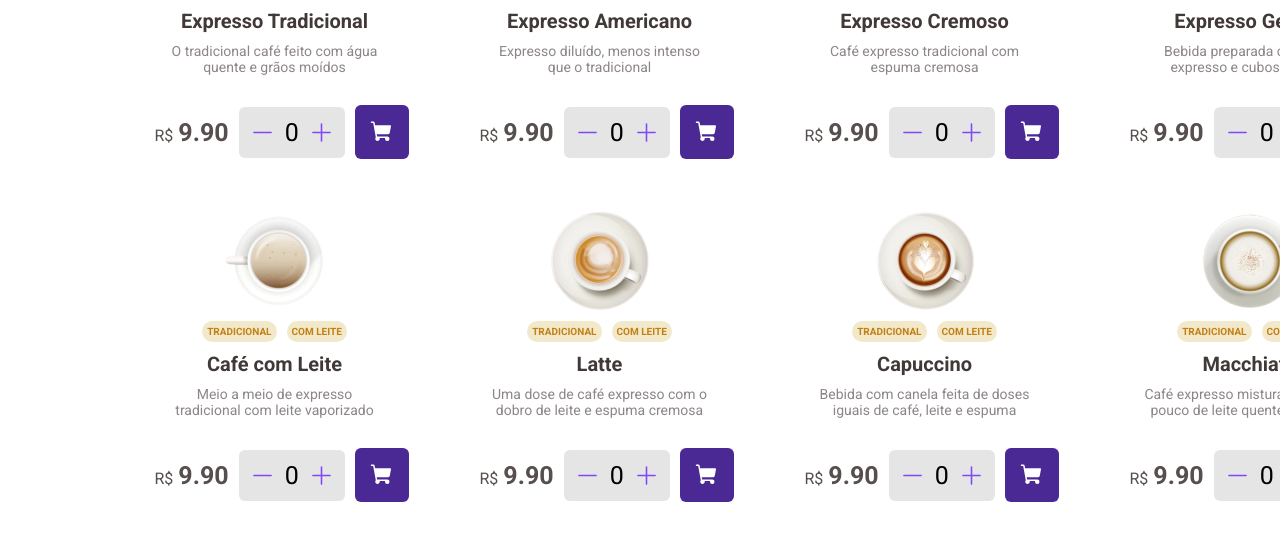
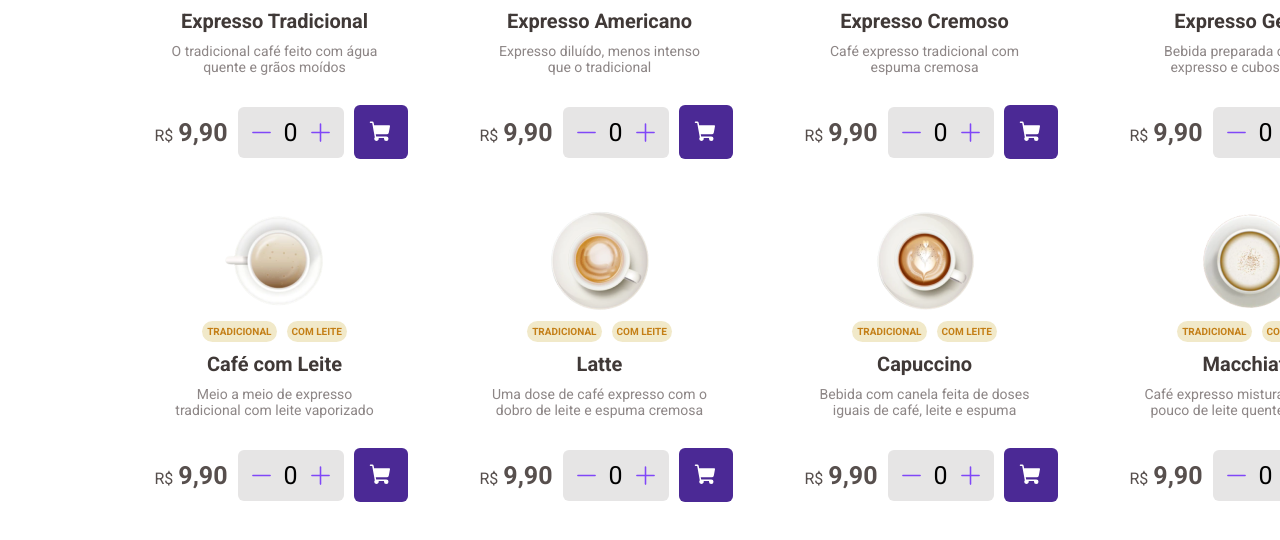
Before and after one commit to erickggarcia/coffee-ecomerce, a React (Vite) app: page / in a window 1280 px wide. Shown: the part 807-1347 px from the top of the page. Built offline with nearby package versions, Linux system fonts and the light colour scheme.

Commit message:
[update] projeto do ecommerce finalizado

```diff
--- a/src/pages/Home/components/Products/index.tsx
+++ b/src/pages/Home/components/Products/index.tsx
@@ -35,7 +35,7 @@ return (
             <h3>{props.name}</h3>
             <p className="description">{props.description}</p>
             <div className="priceMenu">
-                <p className="value">R$<span>{props.value.toFixed(2)}</span></p>
+                <p className="value">R$<span>{props.value.toFixed(2).replace('.', ',')}</span></p>
                 <div className="lengthContainer">
                     <span className="controls" onClick={handleDecreaseProduct}><Minus/></span>
                         {amount}
```
